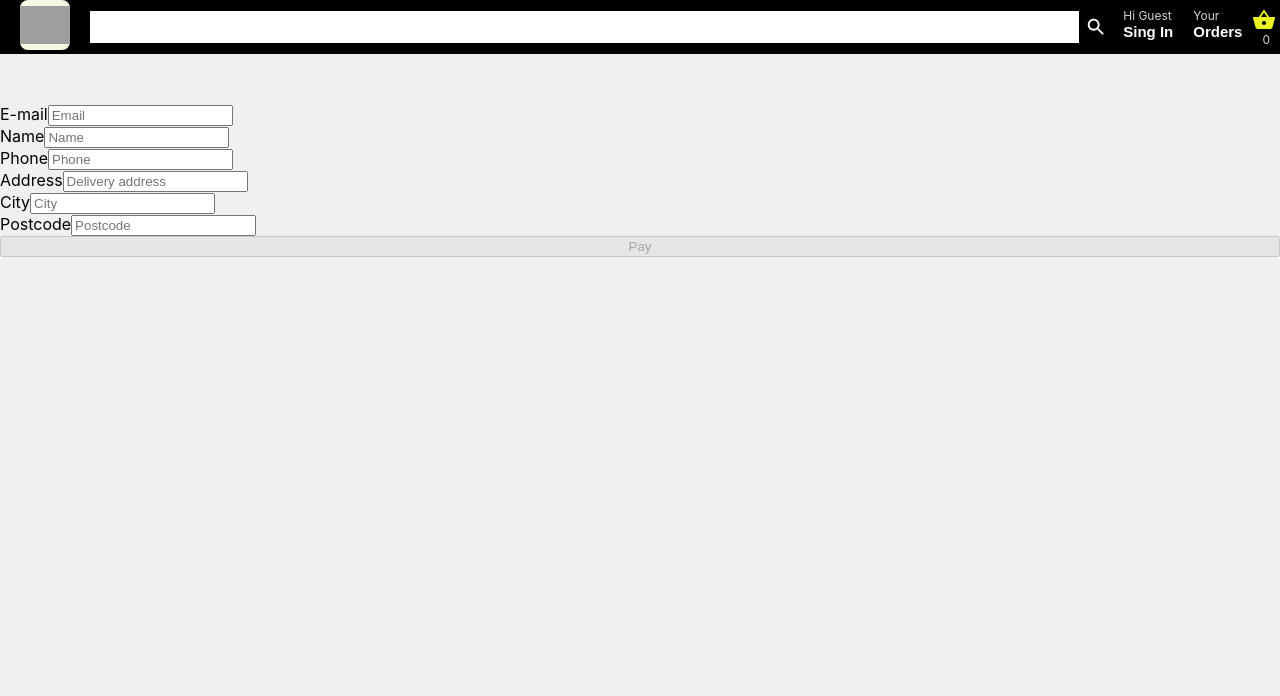
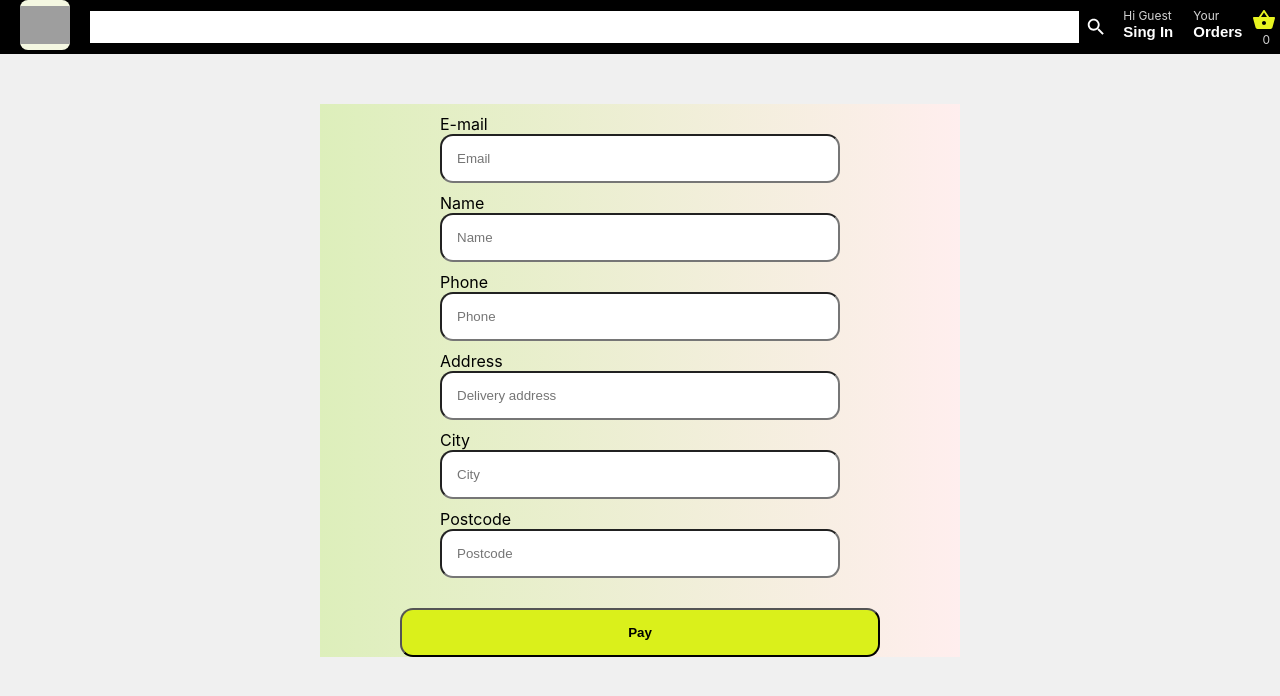
Before and after one commit to kosmolet/react-firebase-shop, a React (Create React App) app: page /payment in a window 1280 px wide. Shown: the top 696 px of the page. Built offline with nearby package versions, Linux system fonts and the light colour scheme; no server answers; grey boxes are pictures that could not be loaded.

Commit message:
add validation and styling for form

```diff
--- a/src/Login.css
+++ b/src/Login.css
@@ -47,13 +47,9 @@
   border-radius: 5px;
   border: 1px solid lightgray;
   padding: 20px;
-  background: #ffeeee; /* fallback for old browsers */
-  background: -webkit-linear-gradient(to right, #ddefbb, #ffeeee); /* Chrome 10-25, Safari 5.1-6 */
-  background: linear-gradient(
-    to right,
-    #ddefbb,
-    #ffeeee
-  ); /* W3C, IE 10+/ Edge, Firefox 16+, Chrome 26+, Opera 12+, Safari 7+ */
+  background: #ffeeee;
+  background: -webkit-linear-gradient(to right, #ddefbb, #ffeeee);
+  background: linear-gradient(to right, #ddefbb, #ffeeee);
 }
 
 .login-form-wrapper p {
--- a/src/Pay.css
+++ b/src/Pay.css
@@ -0,0 +1,46 @@
+.account-form {
+  align-items: center;
+  width: 50vw;
+  display: flex;
+  flex-direction: column;
+  justify-content: space-around;
+  background: #ffeeee;
+  background: -webkit-linear-gradient(to right, #ddefbb, #ffeeee);
+  background: linear-gradient(to right, #ddefbb, #ffeeee);
+}
+
+.pay-form-label {
+  display: flex;
+  flex-direction: column;
+  justify-content: space-around;
+  width: 50vh;
+  padding-top: 10px;
+}
+
+.pay-input {
+  padding: 15px;
+  border-radius: 13px;
+}
+.pay-button {
+  width: 60vh;
+  padding: 15px;
+  border-radius: 13px;
+  background-color: #daf01b;
+  color: black;
+  font-weight: 800;
+  margin-top: 30px;
+}
+button:hover {
+  background-color: #5656b8;
+}
+
+button:disabled {
+  background-color: #c9d17f;
+  color: grey;
+}
+.pay-errors {
+  padding: 0;
+  color: #ff00bf;
+  margin: 0;
+  font-weight: 500;
+}
--- a/src/Pay.js
+++ b/src/Pay.js
@@ -25,8 +25,13 @@ const Pay = () => {
   const [formErrors, setFormErrors] = useState(formDefaultErrors);
 
   useEffect(() => {
-    console.log('formValues', formValues);
-    console.log('formErrors', formErrors);
+    const errorArr = Object.values(formErrors);
+    const isError = (i) => i.length > 0;
+    if (errorArr.some(isError)) {
+      setDisabled(true);
+    } else {
+      setDisabled(false);
+    }
   }, [formValues]);
 
   const handleValidations = (target, validators) => {
@@ -64,14 +69,20 @@ const Pay = () => {
     message: 'cannot be blank'
   });
 
-  const validatEmail = (value) => ({
-    valid: value.split('@').length > 1,
-    message: 'must be a valid email'
-  });
+  const validatEmail = (value) => {
+    const pattern = new RegExp(
+      /^(("[\w-\s]+")|([\w-]+(?:\.[\w-]+)*)|("[\w-\s]+")([\w-]+(?:\.[\w-]+)*))(@((?:[\w-]+\.)*\w[\w-]{0,66})\.([a-z]{2,6}(?:\.[a-z]{2})?)$)|(@\[?((25[0-5]\.|2[0-4][0-9]\.|1[0-9]{2}\.|[0-9]{1,2}\.))((25[0-5]|2[0-4][0-9]|1[0-9]{2}|[0-9]{1,2})\.){2}(25[0-5]|2[0-4][0-9]|1[0-9]{2}|[0-9]{1,2})\]?$)/i
+    );
+    return {
+      valid: pattern.test(String(value).toLowerCase()),
+      message: 'must be a valid email'
+    };
+  };
 
   const proceedToStripe = () => {
     // do stripe
   };
+
   return (
     <div>
       <form className="account-form" onSubmit={(e) => e.preventDefault()}>
@@ -88,7 +99,7 @@ const Pay = () => {
             required
           />
         </label>
-        {formErrors.email[0] ? <span>{formErrors.email[0]}</span> : null}
+        {formErrors.email[0] ? <span className="pay-errors">{formErrors.email[0]}</span> : null}
         <label className="pay-form-label" htmlFor="phone">
           Name
           <input
@@ -102,7 +113,7 @@ const Pay = () => {
             required
           />
         </label>
-        {formErrors.name[0] ? <span>{formErrors.name[0]}</span> : null}
+        {formErrors.name[0] ? <span className="pay-errors">{formErrors.name[0]}</span> : null}
         <label className="pay-form-label" htmlFor="phone">
           Phone
           <input
@@ -116,7 +127,7 @@ const Pay = () => {
             required
           />
         </label>
-        {formErrors.phone[0] ? <span>{formErrors.phone[0]}</span> : null}
+        {formErrors.phone[0] ? <span className="pay-errors">{formErrors.phone[0]}</span> : null}
         <label className="pay-form-label" htmlFor="address">
           Address
           <input
@@ -130,7 +141,7 @@ const Pay = () => {
             required
           />
         </label>
-        {formErrors.address[0] ? <span>{formErrors.address[0]}</span> : null}
+        {formErrors.address[0] ? <span className="pay-errors">{formErrors.address[0]}</span> : null}
         <label className="pay-form-label" htmlFor="city">
           City
           <input
@@ -144,7 +155,7 @@ const Pay = () => {
             required
           />
         </label>
-        {formErrors.city[0] ? <span>{formErrors.city[0]}</span> : null}
+        {formErrors.city[0] ? <span className="pay-errors">{formErrors.city[0]}</span> : null}
         <label className="pay-form-label" htmlFor="postcode">
           Postcode
           <input
@@ -158,7 +169,9 @@ const Pay = () => {
             required
           />
         </label>
-        {formErrors.postcode[0] ? <span>{formErrors.postcode[0]}</span> : null}
+        {formErrors.postcode[0] ? (
+          <span className="pay-errors">{formErrors.postcode[0]}</span>
+        ) : null}
         <button disabled={disabled} className="pay-button" onClick={proceedToStripe} type="submit">
           Pay
         </button>
```
Also changed, not shown: 1 other file (tests, documents, lock files or other folders).
